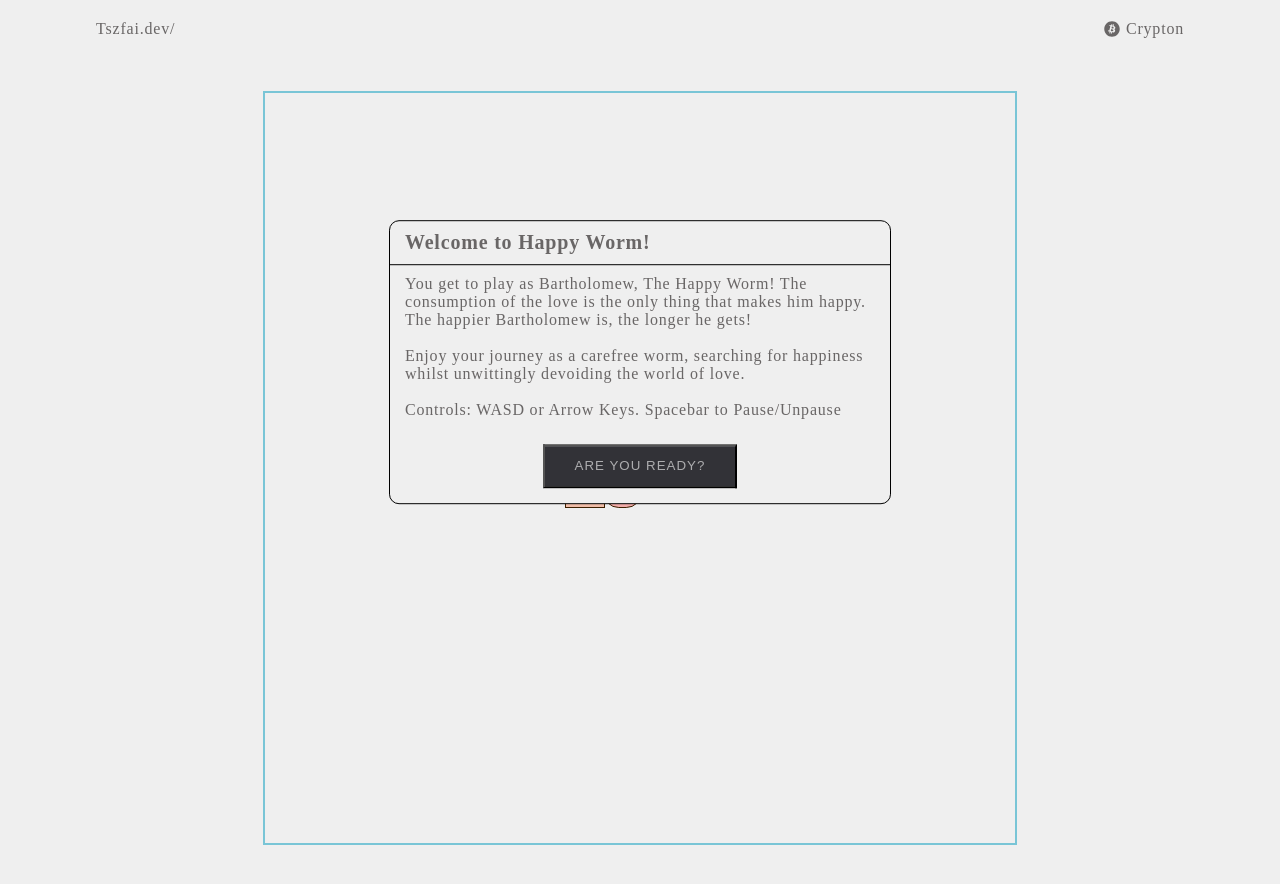
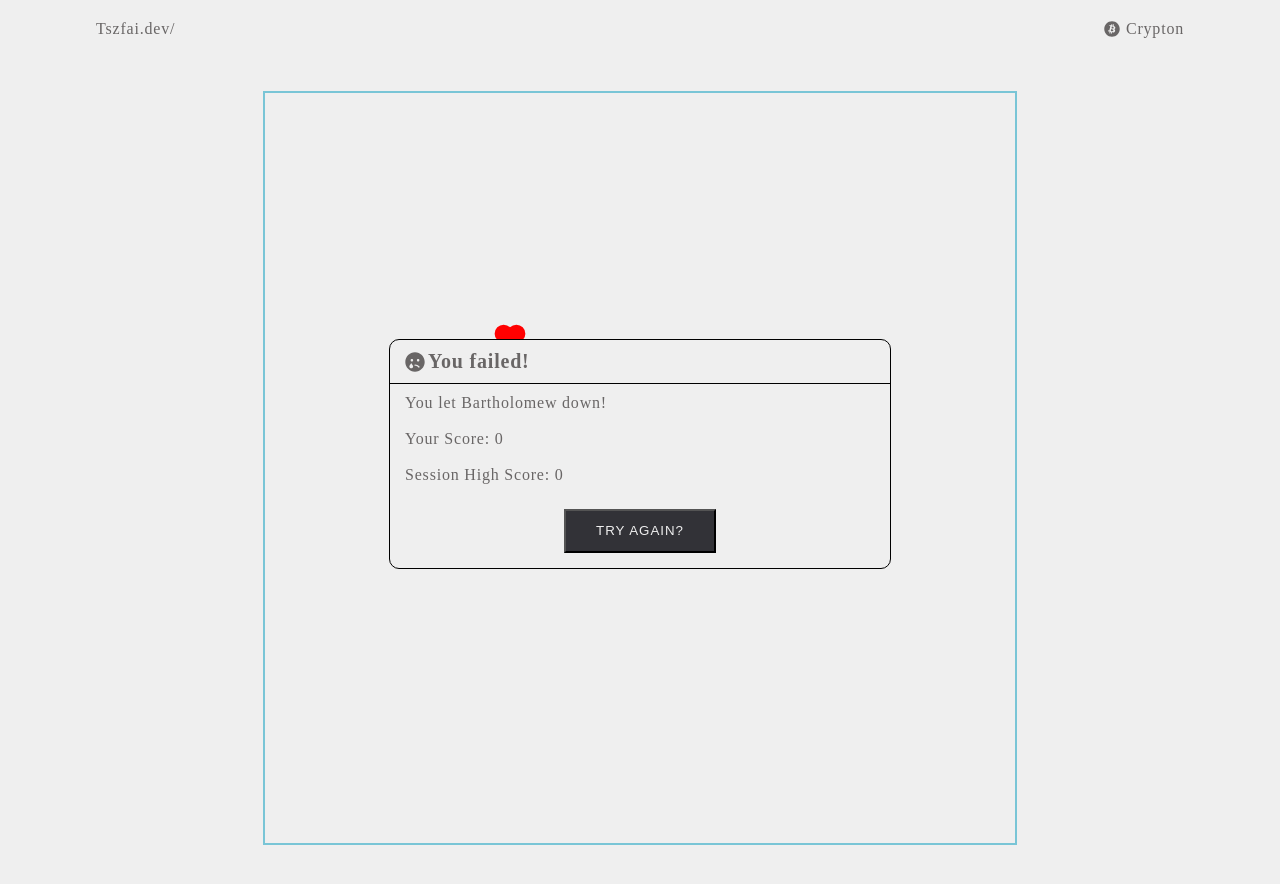
Before and after one commit to TChoy04/personal-website, a React (Create React App) app: page /snake in a window 1280 px wide. Both pictures are taken after a click on the button 639 px from the left and 466 px from the top of the page. Shown: the top 884 px of the page. Built offline with nearby package versions, Linux system fonts and the light colour scheme; no server answers; a web font is replaced by a local one.

Commit message:
finished

```diff
--- a/src/happy_worm/Board.css
+++ b/src/happy_worm/Board.css
@@ -15,6 +15,7 @@
 .worm-head{
   border-radius: 40%;
 }
+
 .heart {
     background-color: red;
     display: inline-block;
@@ -44,3 +45,6 @@
     left: 9px;
     top: 0;
   }
+  .pad-left{
+    padding-left:3px;
+  }
--- a/src/happy_worm/Board.js
+++ b/src/happy_worm/Board.js
@@ -1,9 +1,10 @@
 
-import { render } from '@testing-library/react';
+
 import React,{useEffect, useState} from 'react'
 import "./Board.css"
 import Heart from "./Heart";
 import Worm from "./WormBody.js"
+import {FaSadTear} from "react-icons/fa"
 //Copied from https://stackoverflow.com/questions/4959975/generate-random-number-between-two-numbers-in-javascript
 function randomIntFromInterval(min, max) { // min and max included
     return Math.floor(Math.random() * (max - min + 1) + min)
@@ -15,7 +16,8 @@ function randomHeartGenerator(){
 }
 
 let lose = false
-
+let score = 0
+let session_high = 0;
 let dir = "RIGHT"
 function Board() {
     let paused = false;
@@ -90,6 +92,8 @@ function Board() {
     }
     const onGameOver = () =>{
         //Set to initial state
+        score = wormBody.length-2;
+        session_high = Math.max(score,session_high)
         updateWormBody([
             [8,10],
             [9,10]
@@ -165,20 +169,20 @@ function Board() {
         <Heart heart={heart}></Heart>
     </div>
     <div id="loseModal" className={`modal `}>
-        <div className="modal-header">Welcome to Happy Worm!</div>
+        <div className="modal-header"><FaSadTear></FaSadTear> <span class="pad-left">You failed!</span></div>
         <div className="modal-body">
-            <p>You get to play as Bartholomew, The Happy Worm! The consumption of the love is the only thing that makes him happy. The happier Bartholomew is, the longer he gets!</p>
-            <br></br>
-            <p>Enjoy your journey as a carefree worm, searching for happiness whilst unwittingly devoiding the world of love.</p>
-            <br></br>
-            <p>Controls: WASD or Arrow Keys. Spacebar to Pause/Unpause</p>
+        <p>You let Bartholomew down!</p>
+        <br></br>
+        <p>Your Score: {score}</p>
+        <br></br>
+        <p>Session High Score: {session_high}</p>
         </div>
         <button onClick={()=>{
             const loseModal = document.getElementById("loseModal");
             loseModal.classList.remove("active");
             startGame();
             lose = false;
-        }}className="close-button"></button>
+        }}className="close-button lose-button"></button>
     </div>
     </>
   )
--- a/src/happy_worm/Modal.css
+++ b/src/happy_worm/Modal.css
@@ -16,6 +16,8 @@
     border-bottom:1px solid black;
     font-size:1.25rem;
     font-weight:bold;
+    display:flex;
+    align-items: center;
 }
 .close-button{
     cursor:pointer;
@@ -59,7 +61,7 @@
     top: 0;
     left: 0;
     opacity: 1;
-    color: #adadaf;
+    color: #efefef;
     display: block;
     padding: 0 30px;
     line-height: 40px;
@@ -68,6 +70,9 @@
     background-color: #323237;
     content: "Are you ready?";
     transform: translateY(0) rotateX(0);
+  }
+  .lose-button:before{
+    content:"Try again?"
   }
   .modal-body{
     padding:10px 15px;
```
